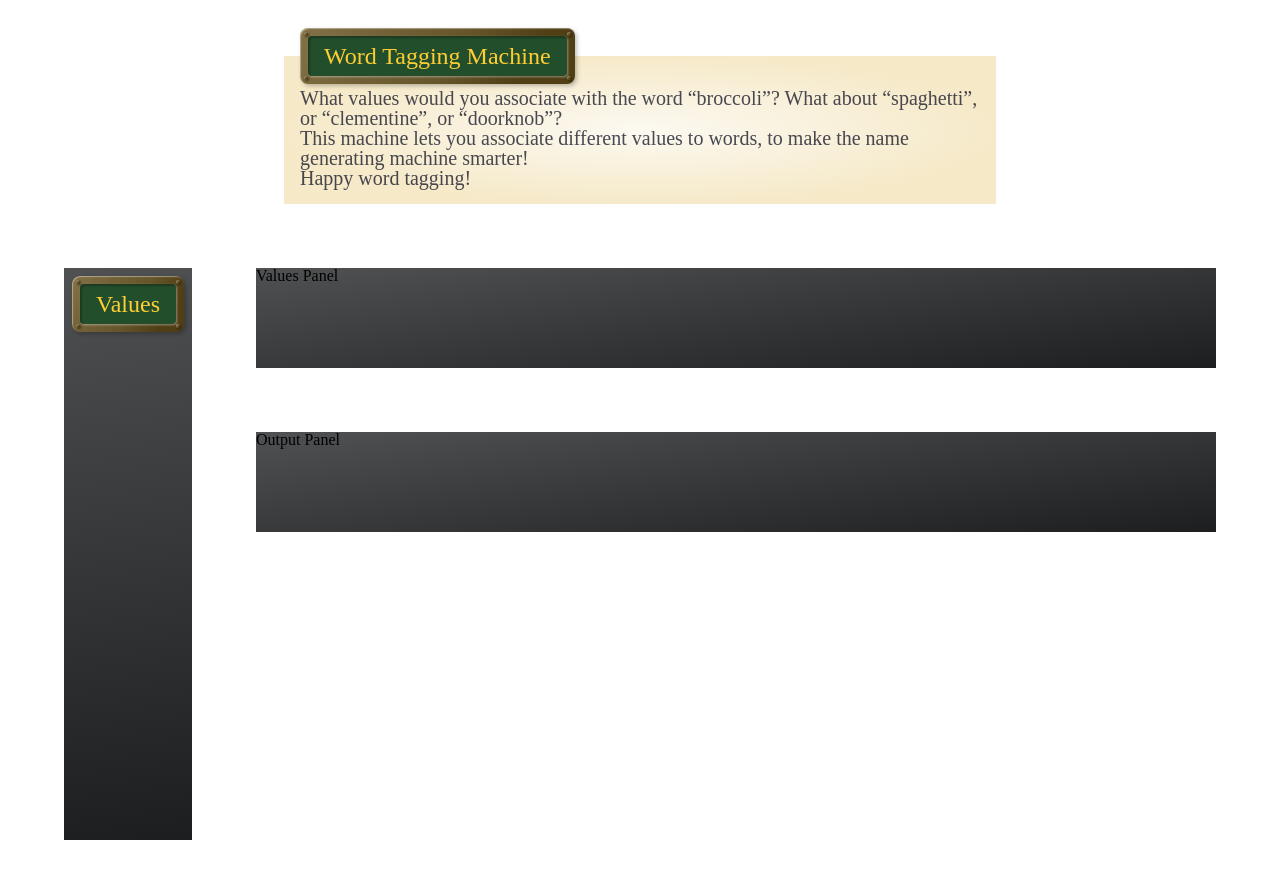
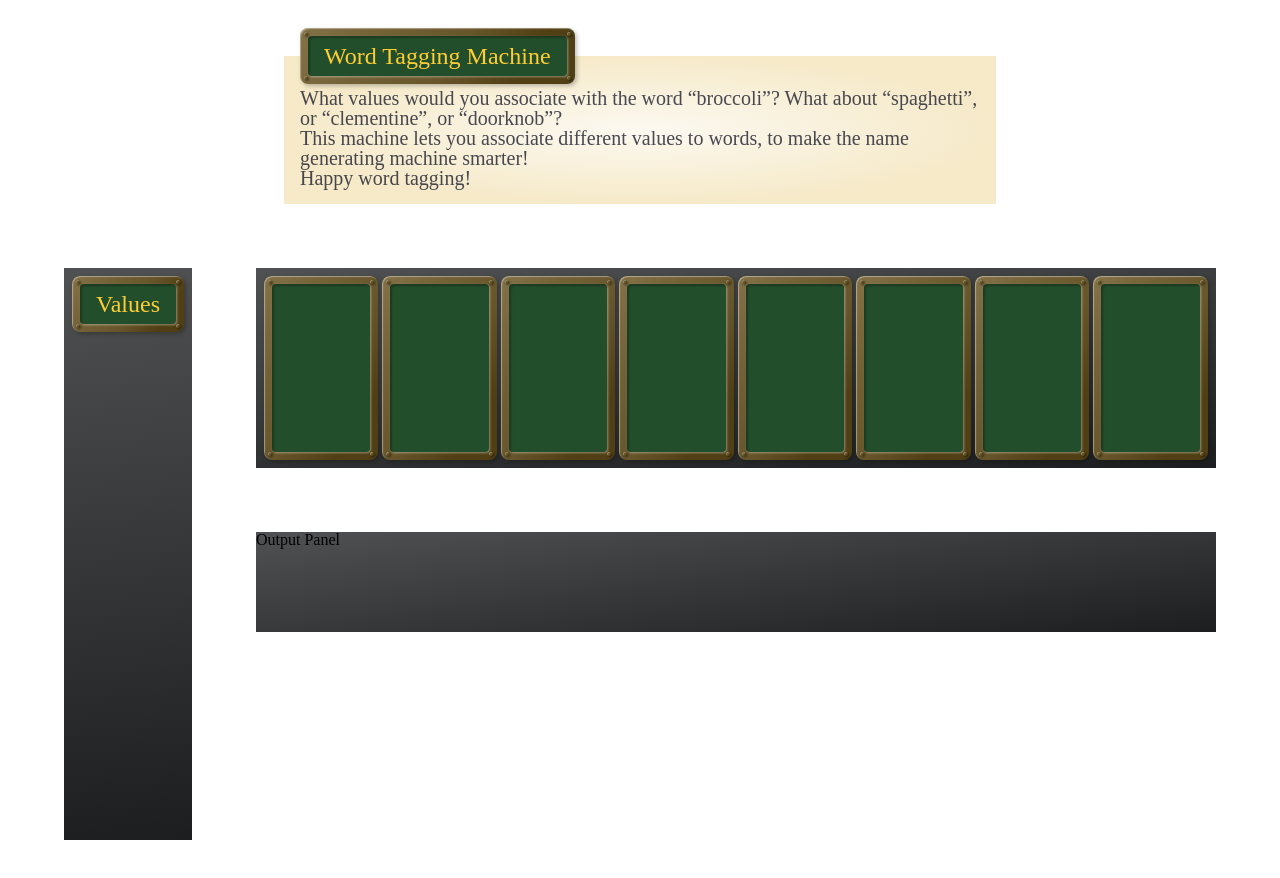
Before and after one commit to JCLaHoot/name-generator, a React (Create React App) app: page / in a window 1280 px wide. Shown: the top 878 px of the page. Built offline with nearby package versions, Linux system fonts and the light colour scheme; no server answers; the database is empty.

Commit message:
🎚 created the base for the value sliders

```diff
--- a/src/App.css
+++ b/src/App.css
@@ -485,8 +485,11 @@ h2 {
 
 .values-panel{
   box-sizing: border-box;
-  height: 100px;
-
+  min-height: 200px;
+  display: flex;
+  flex-direction: row;
+  gap: 4px;
+  padding: 8px;
   background: var(--machine-frame);
 }
 
@@ -657,3 +660,31 @@ h2 {
   box-shadow: inset 0.25px 0.25px 0.5px rgba(255, 255, 255, 0.6);
   filter: drop-shadow(0.5px 0.5px 0.5px rgba(0, 0, 0, 0.5));
 }
+
+
+/*
+  ========================================
+  Value Sliders
+  ========================================
+*/
+
+.value-slider-plate {
+  flex-grow: 1;
+
+}
+
+.value-slider-plate .frame {
+  box-sizing: border-box;
+  width: 100%;
+  height: 100%;
+}
+
+.value-slider-plate .frame .inner-content {
+  background-color: var(--banking-green);
+  width: 100%;
+  height: 100%;
+
+  border-radius: 4px;
+  box-shadow: inset 2px 2px 2px rgb(0 0 0 / 25%);
+    filter: drop-shadow(1px 1px 1px rgba(255, 255, 255, 0.4));
+}
--- /dev/null
+++ b/src/components/valueSlider.js
@@ -0,0 +1,42 @@
+import React, {Component} from "react";
+import Frame from "./frame";
+
+class ValueSlider extends Component {
+
+    constructor(props) {
+        super(props);
+        this.state = {
+            active: false,
+            value: null,
+            icon: null,
+            sliderValue: 0
+        };
+    }
+
+
+    innerRendering = (active) => {
+        if (active) {
+            return <div>Actual values slider
+            </div>;
+        }
+        else {
+            return null
+        }
+    }
+
+
+    render() {
+
+        return (
+            <div className="value-slider-plate">
+                <Frame size="thin">
+                {this.innerRendering(this.state.active)}
+                </Frame>
+            </div>
+
+
+        )
+    }
+}
+
+export default ValueSlider;
--- a/src/components/valuesPanel.js
+++ b/src/components/valuesPanel.js
@@ -1,10 +1,18 @@
 import React, {Component} from "react";
+import ValueSlider from "./valueSlider";
 
 class ValuesPanel extends Component {
     render() {
         return (
             <div className="values-panel">
-                <p>Values Panel</p>
+                <ValueSlider/>
+                <ValueSlider/>
+                <ValueSlider/>
+                <ValueSlider/>
+                <ValueSlider/>
+                <ValueSlider/>
+                <ValueSlider/>
+                <ValueSlider/>
             </div>
 
         )
```
